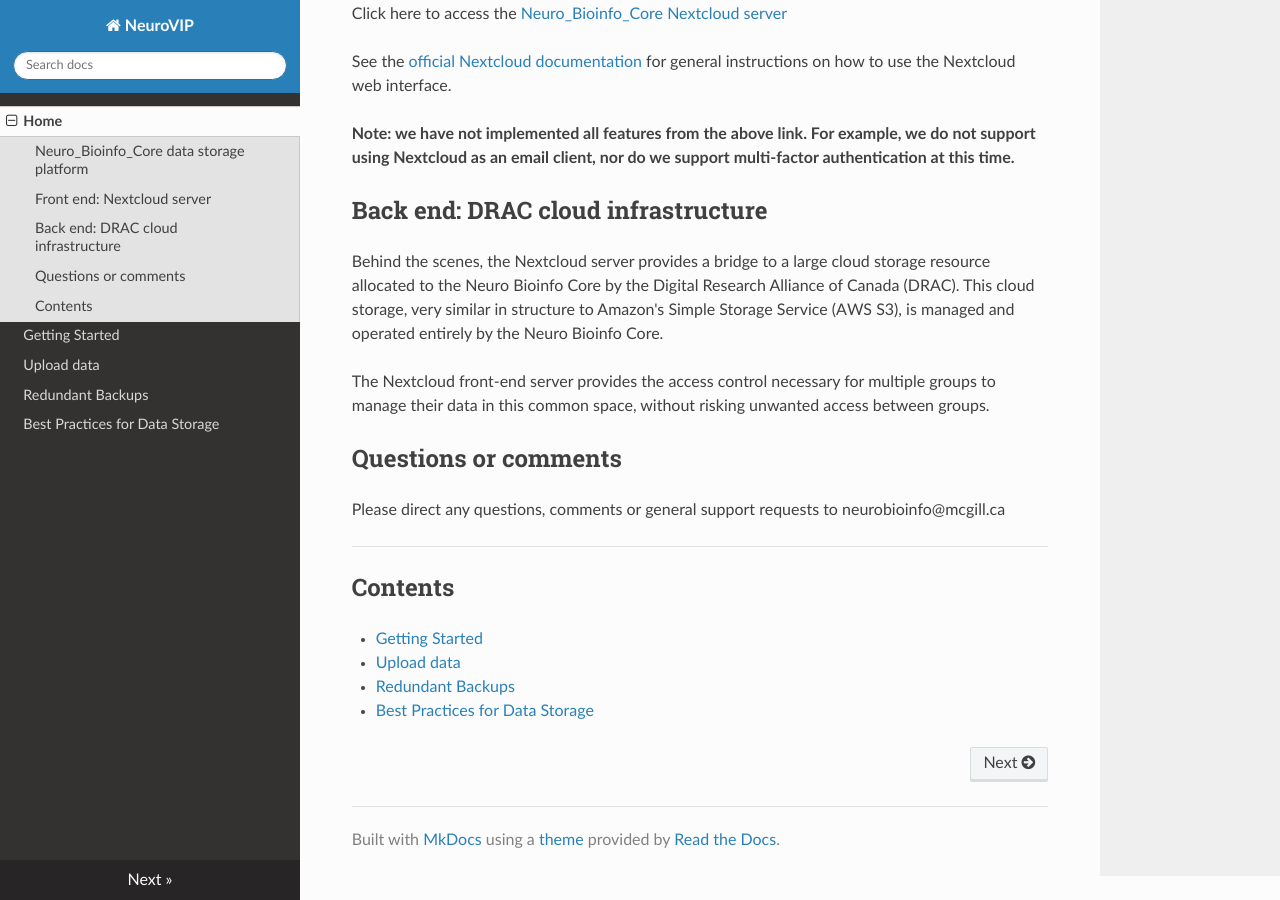
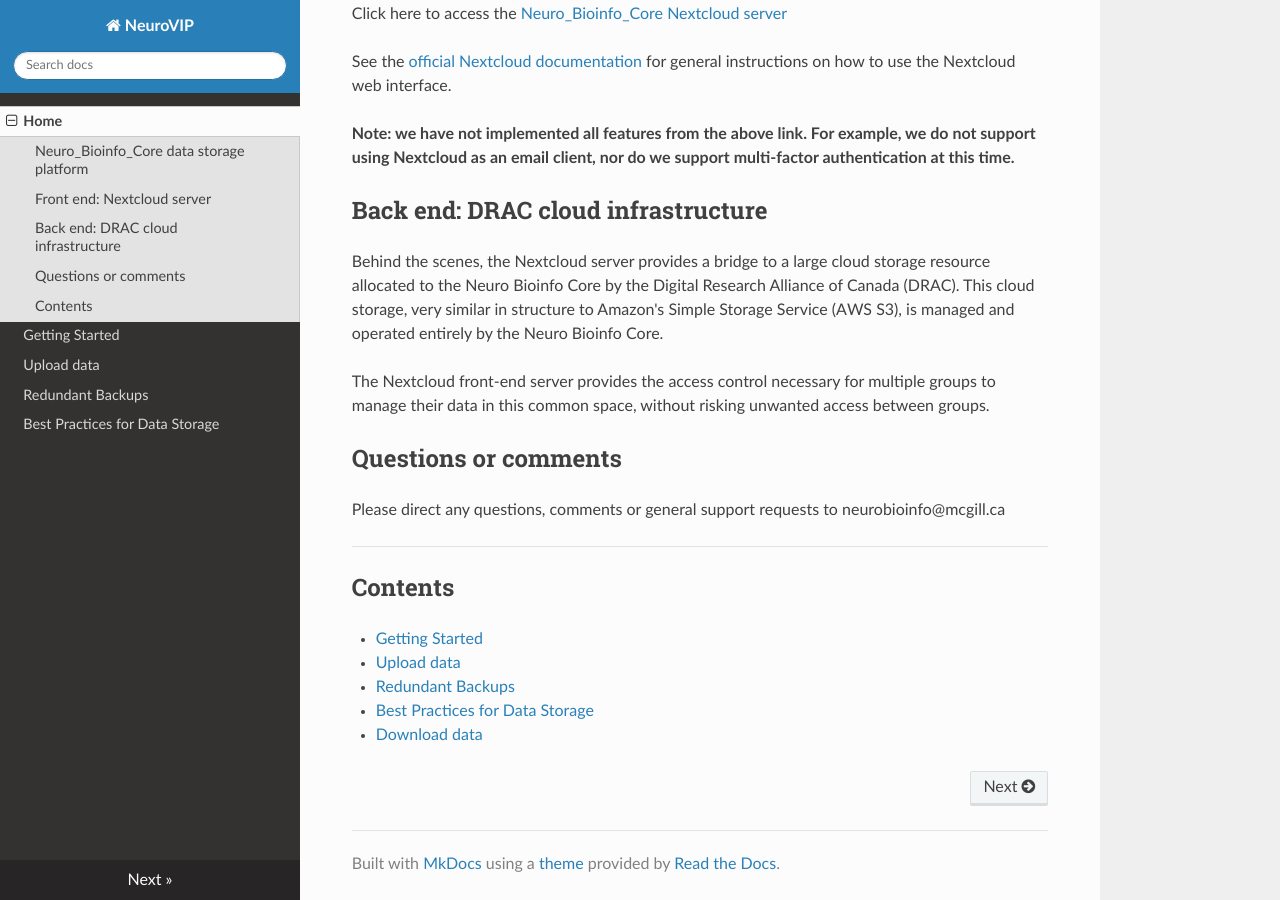
Before and after one commit to neurobioinfo/Neuro_Bioinfo_Core.Nextcloud, an MkDocs documentation site: the page built from docs/index.md, in a window 1280 px wide and 900 px high, scrolled down 619 px. Built offline with MkDocs 1.6.1, drawn with Linux system fonts in a browser that asks for light colours; nearby versions of some CDN libraries.

Commit message:
Update index.md
Add download data information

```diff
--- a/docs/index.md
+++ b/docs/index.md
@@ -34,3 +34,4 @@
 - [Upload data](upload_data.md)
 - [Redundant Backups](redundant_backups.md)
 - [Best Practices for Data Storage](bpds.md)
+- [Download data](download_data.md)
```
